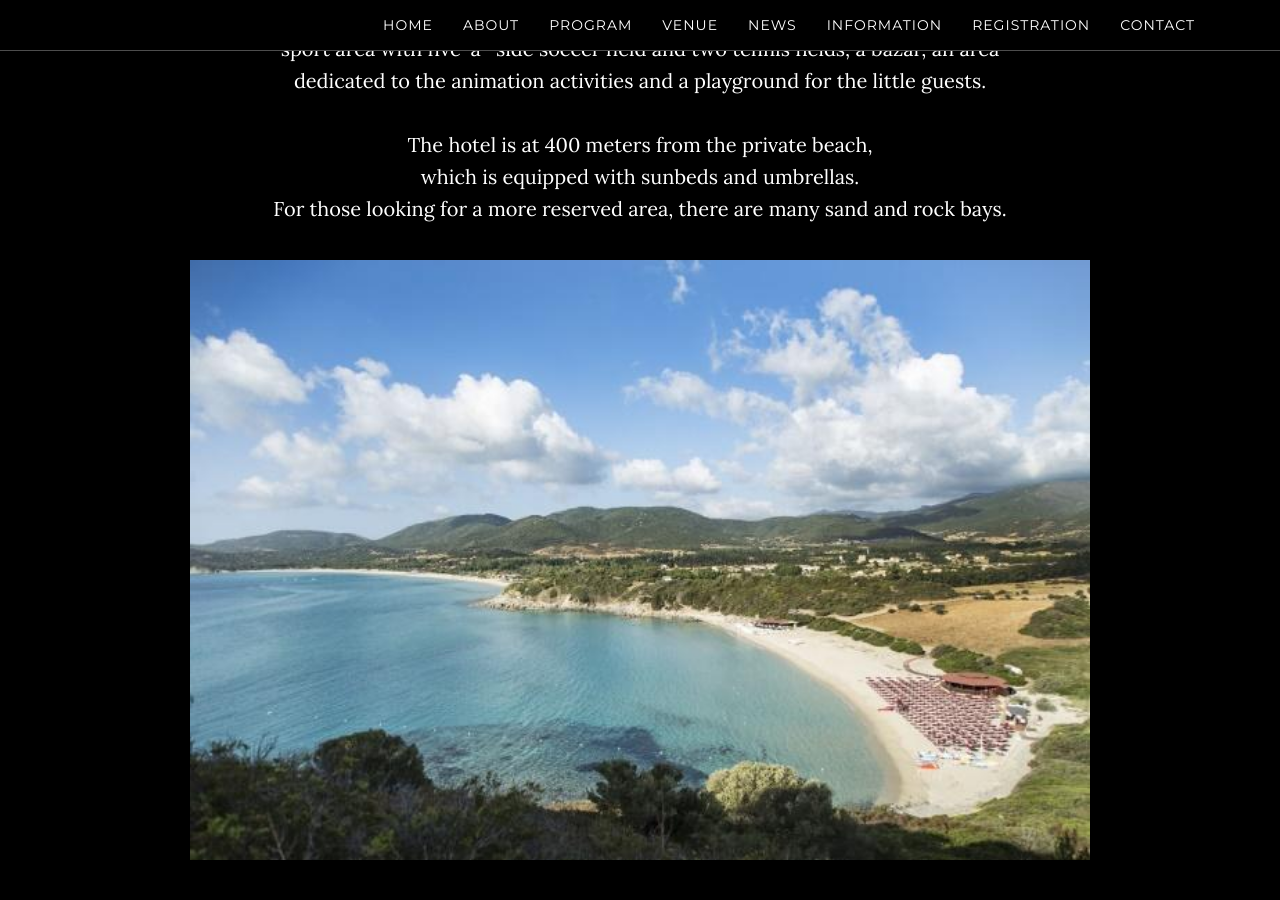
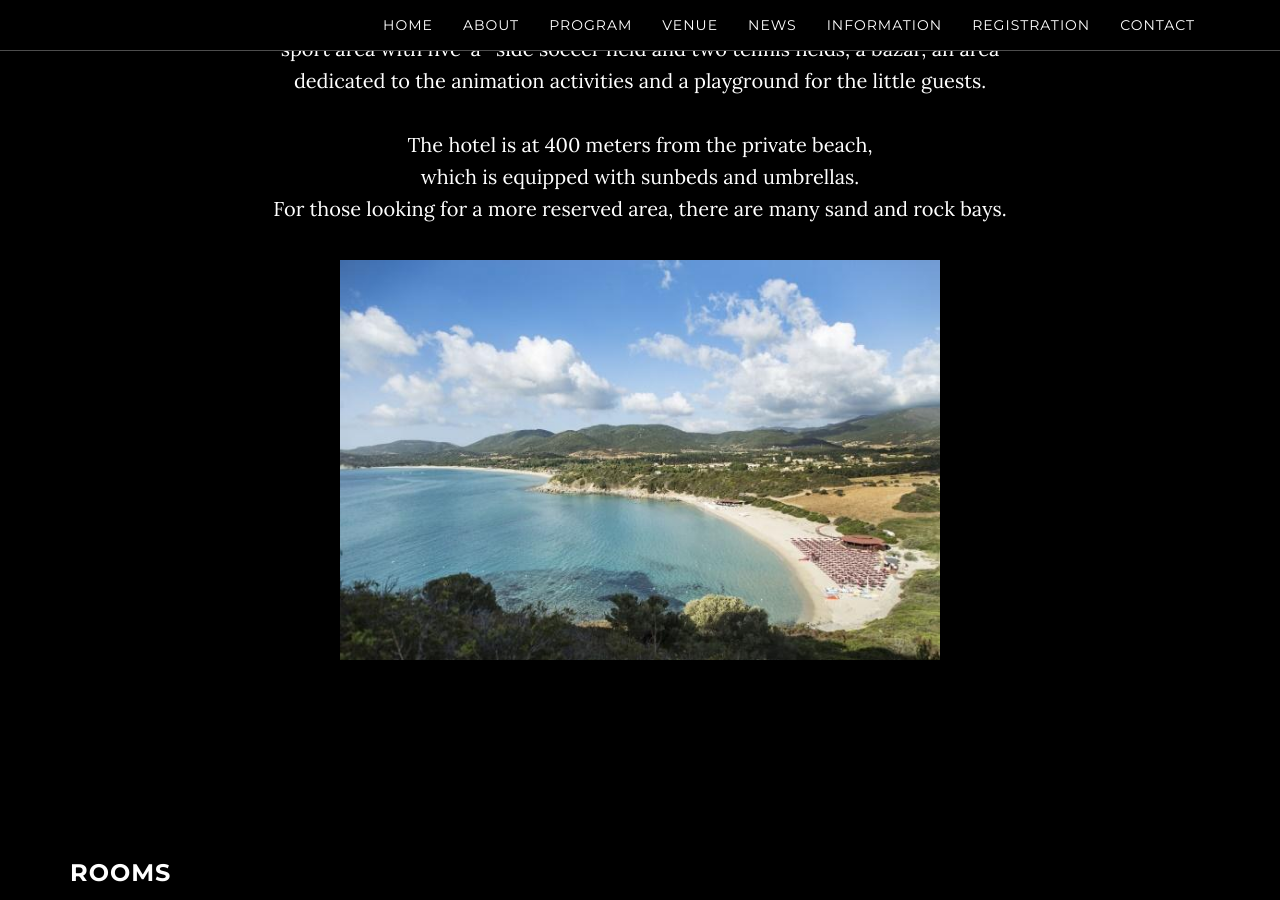
Before and after one commit to breakingthelimits/supereddington2018, a Jekyll site: the page built from index.html, in a window 1280 px wide and 900 px high, scrolled down 3456 px. Built offline with Jekyll 4.4.1, drawn with Linux system fonts in a browser that asks for light colours.

Commit message:
Update venue.html

```diff
--- a/_includes/venue.html
+++ b/_includes/venue.html
@@ -41,7 +41,7 @@
 
 
          <div style="float:center;">
-              <img src={{ site.baseurl }}/img/spiaggia.jpg height="600px;"></img>
+              <img src={{ site.baseurl }}/img/spiaggia.jpg height="400px;"></img>
             </a>
           </div>
 
```
